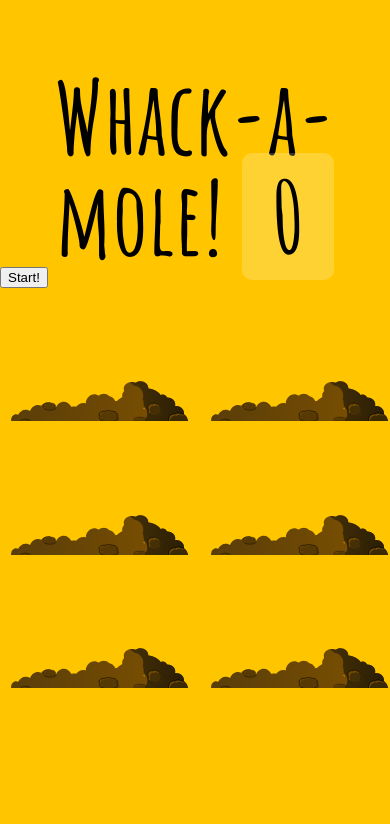
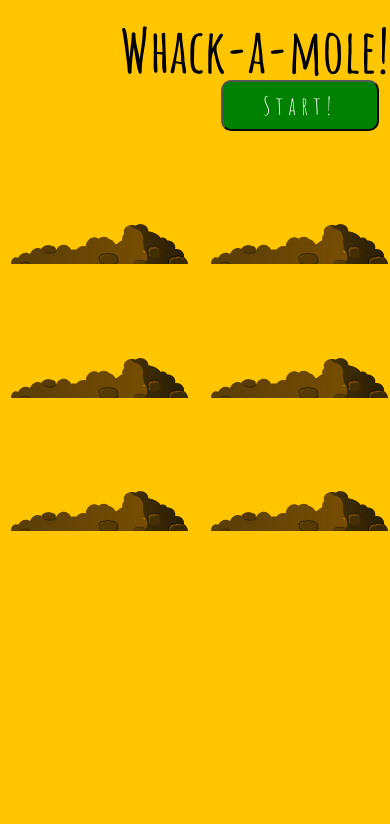
Before and after one commit to cpak125/Whack_A_Mole, a plain HTML site: page index.html in a window 390 px wide. Shown: the top 824 px of the page. Drawn offline with Linux system fonts and the light colour scheme.

Commit message:
Changed styling to be responsive

```diff
--- a/index.html
+++ b/index.html
@@ -13,8 +13,9 @@
 <body>
 
     <h1>Whack-a-mole! <span class="score">0</span></h1>
-
-    <button onClick="startGame()">Start!</button>
+    <div class="startButton">
+        <button onClick="startGame()">Start!</button>
+    </div>
 
     <div class="game">
         <div class="hole hole1">
--- a/style.css
+++ b/style.css
@@ -19,8 +19,8 @@ html {
     text-align: center;
     font-size: 10rem;
     line-height: 1;
-    margin-bottom: 0;
-    position: relative;
+    margin: 0 auto;
+    padding-top: 20px;
   }
 
   .score {
@@ -38,13 +38,33 @@ html {
     margin: 0 auto;
   }
 
-  @media (max-width : 380px) {
+  @media (max-width : 600px) {
 
-    h1{
+    h1 {
         font-size: 6rem;
         width: 600px;
     }
+
+    .startButton{
+        width: 600px;
+    }
+
   }
+
+  button {
+    padding: 8px 40px;
+    background-color: green;
+    border-radius: 10px;
+    font-family: 'Amatic SC', cursive;
+    font-size: 25px;
+    color: #FFF;
+    letter-spacing: 0.5rem;
+  }
+
+.startButton{
+    display:flex;
+    justify-content: center;
+}
 
   .hole {
     flex: 1 0 33.33%;
```
